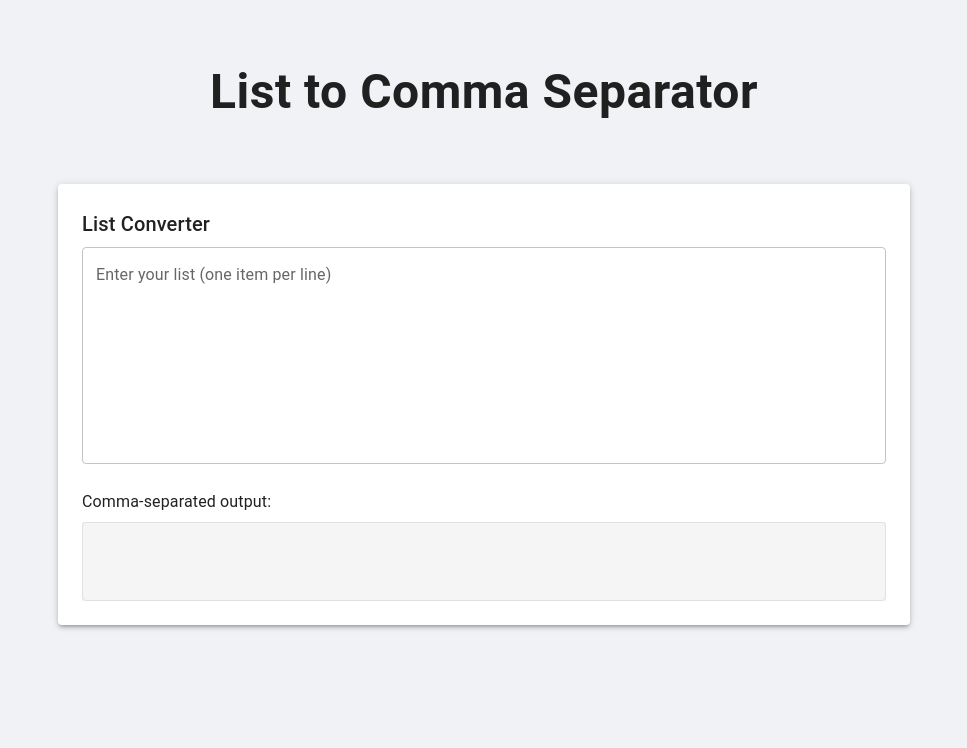
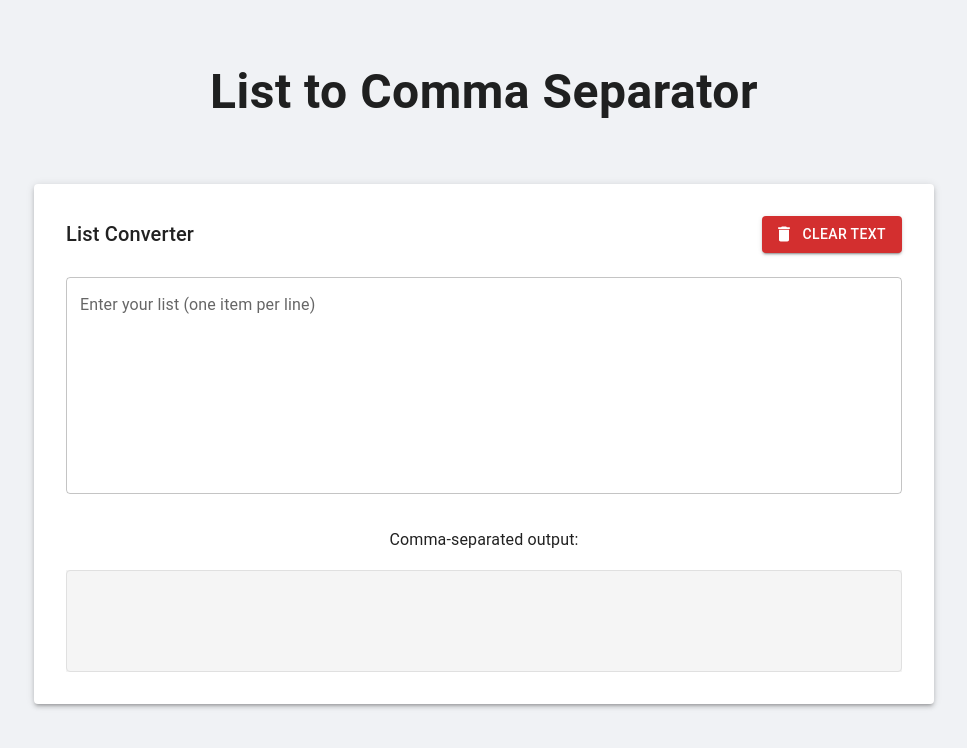
Before and after one commit to nprasad2077/sql_paste, a React (Vite) app: page / in a window 1280 px wide. Shown: the top 748 px of the page, without its empty margins (156-1123 px from the left). Built offline with nearby package versions, Linux system fonts and the light colour scheme.

Commit message:
clear button added

```diff
--- a/package.json
+++ b/package.json
@@ -12,6 +12,7 @@
   "dependencies": {
     "@emotion/react": "^11.14.0",
     "@emotion/styled": "^11.14.0",
+    "@mui/icons-material": "^6.2.1",
     "@mui/material": "^6.2.1",
     "react": "^18.3.1",
     "react-dom": "^18.3.1"
--- a/src/components/ListConverter.jsx
+++ b/src/components/ListConverter.jsx
@@ -5,12 +5,18 @@ import TextField from '@mui/material/TextField';
 import Paper from '@mui/material/Paper';
 import Typography from '@mui/material/Typography';
 import Container from '@mui/material/Container';
+import Button from '@mui/material/Button'; // Added Button import
+import DeleteIcon from '@mui/icons-material/Delete'; // Optional: for icon
 
 const ListConverter = () => {
   const [input, setInput] = useState('');
 
   const handleInputChange = (e) => {
     setInput(e.target.value);
+  };
+
+  const handleClear = () => {
+    setInput('');
   };
 
   const getCommaSeparatedList = () => {
@@ -25,12 +31,47 @@ const ListConverter = () => {
   };
 
   return (
-    <Container maxWidth="md">
-      <Box sx={{ mt: 4, mb: 4 }}>
-        <Paper elevation={3} sx={{ p: 3 }}>
-          <Typography variant="h6" gutterBottom>
-            List Converter
-          </Typography>
+    <Container maxWidth="lg">
+      <Box
+        sx={{
+          mt: 4,
+          mb: 4,
+          display: 'flex',
+          flexDirection: 'column',
+          alignItems: 'center',
+          width: '100%'
+        }}
+      >
+        <Paper
+          elevation={3}
+          sx={{
+            p: 4,
+            width: '100%',
+            maxWidth: '900px'
+          }}
+        >
+          <Box sx={{
+            display: 'flex',
+            justifyContent: 'space-between',
+            alignItems: 'center',
+            mb: 3
+          }}>
+            <Typography
+              variant="h6"
+              align="center"
+            >
+              List Converter
+            </Typography>
+            <Button
+              variant="contained"
+              color="error"
+              startIcon={<DeleteIcon />}
+              onClick={handleClear}
+              sx={{ ml: 2 }}
+            >
+              Clear Text
+            </Button>
+          </Box>
 
           <TextField
             fullWidth
@@ -44,17 +85,27 @@ const ListConverter = () => {
 51640
 57717
 51001"
-            sx={{ mb: 3 }}
+            sx={{
+              mb: 4,
+              '& .MuiOutlinedInput-root': {
+                fontFamily: 'monospace'
+              }
+            }}
           />
 
-          <Typography variant="subtitle1" gutterBottom>
+          <Typography
+            variant="subtitle1"
+            gutterBottom
+            align="center"
+            sx={{ mb: 2 }}
+          >
             Comma-separated output:
           </Typography>
 
           <TextField
             fullWidth
             multiline
-            rows={2}
+            rows={3}
             value={getCommaSeparatedList()}
             variant="outlined"
             InputProps={{
@@ -63,6 +114,7 @@ const ListConverter = () => {
             sx={{
               backgroundColor: '#f5f5f5',
               '& .MuiOutlinedInput-root': {
+                fontFamily: 'monospace',
                 '& fieldset': {
                   borderColor: '#e0e0e0',
                 },
```
Also changed, not shown: 1 other file (tests, documents, lock files or other folders).
